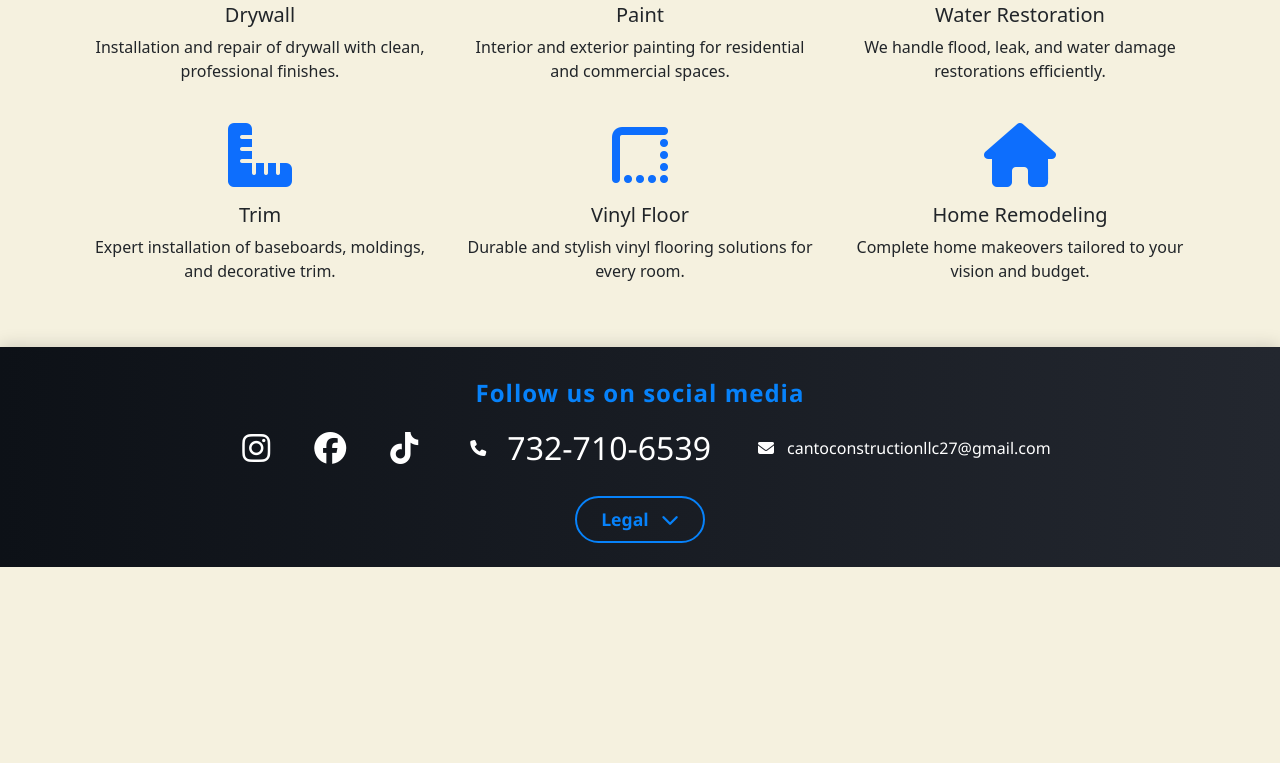
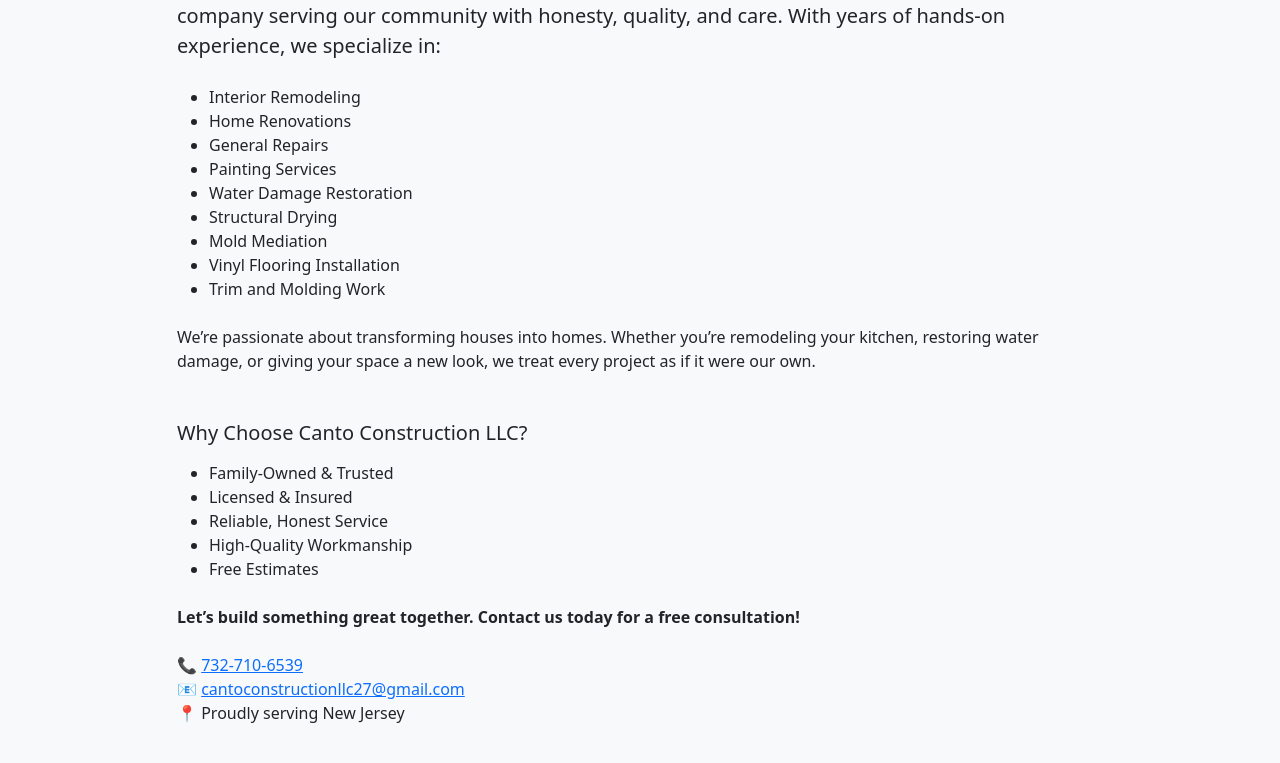
Before and after one commit to Miruto80/Cantoconstruction, a React (Vite) app: page / in a window 1280 px wide. Shown: the part 1737-2500 px from the top of the page. Before the commit the page ends 2304 px from the top, so only its background shows below. Built offline with nearby package versions, Linux system fonts and the light colour scheme.

Commit message:
Mejorando modal y estilos, agregando seccion de info

```diff
--- a/src/Components/GalleryDetail.jsx
+++ b/src/Components/GalleryDetail.jsx
@@ -30,7 +30,9 @@
 
   return (
     <div className="container py-4">
-      <h2 className="mb-4 text-capitalize text-center"><b>{category.replace('_', ' ')} Gallery</b></h2>
+      <h2 className="mb-4 text-capitalize text-center">
+        <b>{category.replace('_', ' ')} Gallery</b>
+      </h2>
       <div className="row">
         {images.map((img, idx) => (
           <div className="col-md-4 mb-4" key={idx}>
@@ -42,9 +44,8 @@
       </div>
 
       {showCarousel && (
-        <div className="carousel-modal">
-          <div className="carousel-backdrop" onClick={closeCarousel}></div>
-          <div className="carousel-content">
+        <div className="carousel-modal" onClick={closeCarousel}>
+          <div className="carousel-content" onClick={(e) => e.stopPropagation()}>
             <button className="close-btn" onClick={closeCarousel}>✖</button>
             <Splide
               options={{
@@ -54,10 +55,11 @@
                 cover: true,
                 arrows: true,
               }}
+              aria-label="Gallery slides"
             >
               {images.map((img, idx) => (
                 <SplideSlide key={idx}>
-                  <img src={img} alt={`slide ${idx}`} className="img-fluid" />
+                  <img src={img} alt={`slide ${idx}`} className="carousel-image" />
                 </SplideSlide>
               ))}
             </Splide>
--- a/src/assets/css/GalleryDetail.css
+++ b/src/assets/css/GalleryDetail.css
@@ -8,22 +8,14 @@
   display: flex;
   align-items: center;
   justify-content: center;
-}
-
-.carousel-backdrop {
-  position: absolute;
-  top: 0;
-  left: 0;
-  width: 100%;
-  height: 100%;
   background-color: rgba(0,0,0,0.8);
 }
 
 .carousel-content {
   position: relative;
   z-index: 1060;
-  max-width: 90%;
-  width: 900px;
+  width: 100%;
+  max-width: 1000px;
   padding: 1rem;
   background: #fff;
   border-radius: 8px;
@@ -38,12 +30,12 @@
   font-size: 1.5rem;
   cursor: pointer;
   color: #333;
+  z-index: 1100;
 }
 
-
-.card:hover{
-    transform: scale(1.05);
-    transition: transform 0.3s ease;
+.card:hover {
+  transform: scale(1.05);
+  transition: transform 0.3s ease;
 }
 
 .gallery-card {
@@ -55,3 +47,9 @@
   height: 100%;
   object-fit: cover;
 }
+
+.carousel-image {
+  width: 100%;
+  height: auto;
+  object-fit: contain;
+}
--- a/src/assets/css/Navbar.css
+++ b/src/assets/css/Navbar.css
@@ -25,3 +25,7 @@
 header nav ul li a:hover {
     color: #d4af37 !important; /* Dorado */
 }
+
+.navbar-toggler {
+  margin-right: 20px; /* o el valor que prefieras */
+}
--- a/src/assets/css/home.css
+++ b/src/assets/css/home.css
@@ -163,6 +163,8 @@
   z-index: 1;
 }
 
+
+
 .services-section h2 {
   font-weight: bold;
   color: #333;
--- a/src/pages/Home.jsx
+++ b/src/pages/Home.jsx
@@ -75,6 +75,54 @@
         </Splide>
         <div className="hero-overlay position-absolute top-0 start-0 w-100 h-100"></div>
       </section>
+      <section className="about-section bg-light py-5">
+  <div className="container">
+    <h2 className="text-center mb-4">Welcome to Canto Construction LLC</h2>
+    <h5 className="text-center text-muted mb-4">
+      Family-Owned Construction & Restoration Experts
+    </h5>
+    <div className="row justify-content-center">
+  <div className="col-lg-10 styled-about-text">
+    <p className="lead mb-4">
+      At <strong>Canto Construction LLC</strong>, we take pride in being a family-owned and operated construction company
+      serving our community with honesty, quality, and care. With years of hands-on experience, we specialize in:
+    </p>
+    <ul className="custom-list mb-4">
+      <li>Interior Remodeling</li>
+      <li>Home Renovations</li>
+      <li>General Repairs</li>
+      <li>Painting Services</li>
+      <li>Water Damage Restoration</li>
+      <li>Structural Drying</li>
+      <li>Mold Mediation</li>
+      <li>Vinyl Flooring Installation</li>
+      <li>Trim and Molding Work</li>
+    </ul>
+    <p className="mb-4">
+      We’re passionate about transforming houses into homes. Whether you’re remodeling your kitchen, restoring water
+      damage, or giving your space a new look, we treat every project as if it were our own.
+    </p>
+    <h5 className="mt-5 mb-3">Why Choose Canto Construction LLC?</h5>
+    <ul className="custom-list checkmark-list mb-4">
+      <li>Family-Owned & Trusted</li>
+      <li>Licensed & Insured</li>
+      <li>Reliable, Honest Service</li>
+      <li>High-Quality Workmanship</li>
+      <li>Free Estimates</li>
+    </ul>
+    <p className="mt-4 fw-bold mb-4">
+      Let’s build something great together. Contact us today for a free consultation!
+    </p>
+    <p className="contact-info">
+      📞 <a href="tel:7327106539">732-710-6539</a><br />
+      📧 <a href="mailto:cantoconstructionllc27@gmail.com">cantoconstructionllc27@gmail.com</a><br />
+      📍 Proudly serving New Jersey
+    </p>
+  </div>
+</div>
+  </div>
+</section>
+
       <section class="services-section py-5">
   <div class="container">
     <h2 class="text-center mb-4">Our Services</h2>
```
